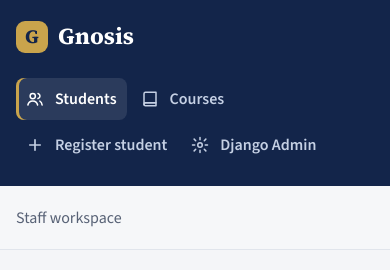
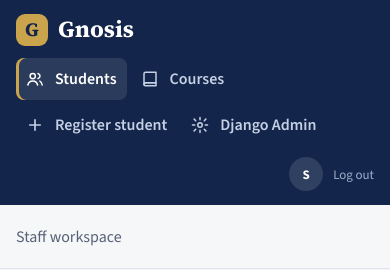
Before and after one commit to TugraDuygulu/gnosis, a Django app: page / in a window 390 px wide. Shown: the top 270 px of the page. Run offline with Django 5.2, Linux system fonts and the light colour scheme; the visitor is signed in with stand-in values (Sample User, id 1); data that the repository does not hold is empty.

Commit message:
style(design): FINDING-003 — keep log out reachable on phones

```diff
--- a/core/static/core/gnosis.css
+++ b/core/static/core/gnosis.css
@@ -341,7 +341,9 @@ table.list { width: 100%; border-collapse: collapse; }
   .side { position: static; height: auto; flex-direction: row; flex-wrap: wrap; align-items: center; gap: 4px; padding: 10px 16px; }
   .side .brand { padding: 0 10px 0 0; }
   .side nav { display: flex; flex-wrap: wrap; gap: 4px; }
-  .side .group, .side .me { display: none; }
+  .side .group { display: none; }
+  .side .me { margin: 0 0 0 auto; padding: 0; border-top: 0; }
+  .side .me b { display: none; }
   .bars { grid-template-columns: repeat(var(--n, 11), 44px); overflow-x: auto; padding-bottom: 4px; }
   .bars .tip { display: none !important; }
   .topline, .main { padding-left: 16px; padding-right: 16px; }
```
